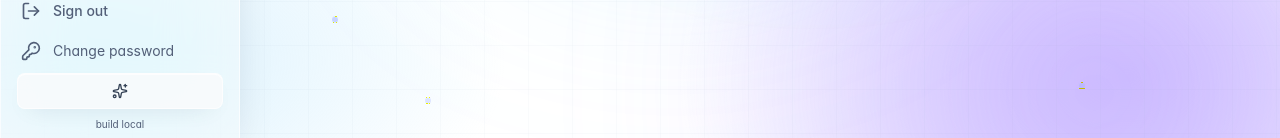
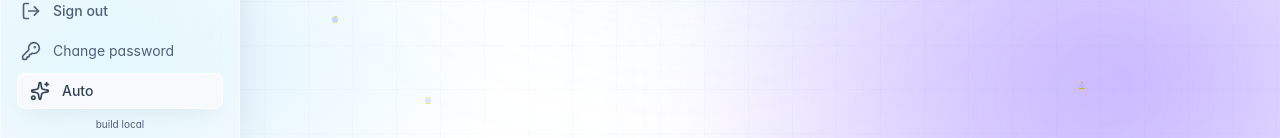
Before and after one commit to shridhargsabat/itms, a React (Vite) app in the folder frontend/: page /notifications in a window 1280 px wide. Shown: the part 659-797 px from the top of the page. Built offline with nearby package versions, Linux system fonts and the light colour scheme; no server answers; sample sign-in values are in the browser's storage.

Commit message:
fix(a11y): visible labels on sidebar footer collapse + theme buttons [#185]

```diff
--- a/frontend/src/components/Layout.tsx
+++ b/frontend/src/components/Layout.tsx
@@ -203,6 +203,8 @@ export default function Layout() {
             type="button"
             onClick={toggleSidebar}
             variant="ghost"
+            aria-label={collapsed ? 'Expand sidebar' : 'Collapse sidebar'}
+            title={collapsed ? 'Expand sidebar' : 'Collapse sidebar'}
             className={cn(
               'w-full justify-start gap-3 px-3 py-2 text-sm',
               wide ? '' : 'justify-center px-0',
@@ -211,11 +213,9 @@ export default function Layout() {
             {collapsed ? (
               <PanelLeftOpen className="h-5 w-5 shrink-0" />
             ) : (
-              <>
-                <PanelLeftClose className="h-5 w-5 shrink-0" />
-                <span>Collapse</span>
-              </>
+              <PanelLeftClose className="h-5 w-5 shrink-0" />
             )}
+            {wide && <span>{collapsed ? 'Expand' : 'Collapse'}</span>}
           </Button>
           <Button
             type="button"
@@ -257,7 +257,7 @@ export default function Layout() {
             </Button>
           )}
           <div className={cn('mt-1', wide && 'px-2')}>
-            <ThemeToggle className={cn('w-full', wide ? 'h-9' : 'h-9 w-9')} />
+            <ThemeToggle showLabel={wide} className={cn('w-full', wide ? 'h-9 justify-start gap-3 px-3 py-2 text-sm' : 'h-9 w-9')} />
           </div>
           {wide && (
             <p className="mt-2 px-2 text-center text-[10px] text-muted">build {__BUILD_SHA__}</p>
--- a/frontend/src/components/ThemeToggle.tsx
+++ b/frontend/src/components/ThemeToggle.tsx
@@ -51,11 +51,13 @@ const THEME_CYCLE: Record<ThemeMode, ThemeInfo> = {
 };
 
 /**
- * Header theme control (#169, #179).
+ * Header/footer theme control (#169, #179, #185).
  * One-click Liquid Glass switcher cycling Light -> Dark -> Auto.
  * Settings retains the full ThemeManager modal for browsing all themes.
+ * showLabel renders the current mode name (wide sidebar footer); icon-only
+ * everywhere else (header, collapsed rail).
  */
-export default function ThemeToggle({ className }: { className?: string }) {
+export default function ThemeToggle({ className, showLabel }: { className?: string; showLabel?: boolean }) {
   const [mode, setMode] = useState<ThemeMode>(getThemeMode());
 
   useEffect(() => {
@@ -88,7 +90,8 @@ export default function ThemeToggle({ className }: { className?: string }) {
       size="icon"
       className={className}
     >
-      <Icon className="h-4 w-4" />
+      <Icon className={showLabel ? 'h-5 w-5 shrink-0' : 'h-4 w-4'} />
+      {showLabel && <span className="truncate">{info.label}</span>}
     </Button>
   );
 }
```
